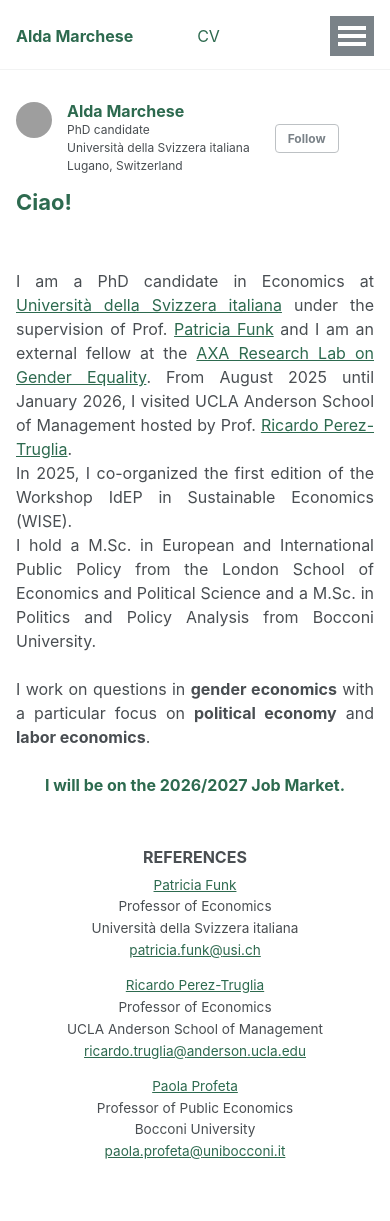
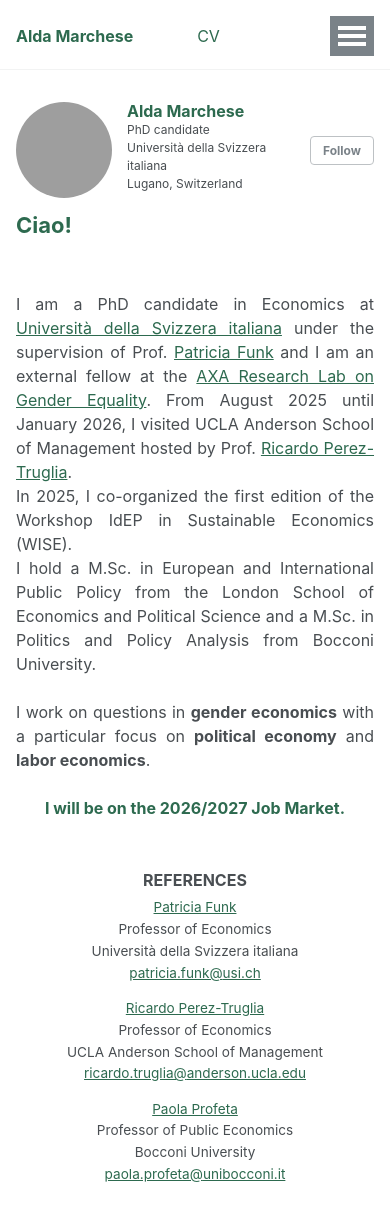
Before and after one commit to aldamarchese/aldamarchese.github.io, a Jekyll site: the page built from _pages/about.md, in a window 390 px wide and 1386 px high. Shown: the top 1221 px of the window. Built offline with Jekyll 4.4.1, drawn with Linux system fonts in a browser that asks for light colours.

Commit message:
Enlarge profile photo on phones and tablets
Co-Authored-By: Claude Opus 5 <noreply@anthropic.com>

```diff
--- a/_sass/_sidebar.scss
+++ b/_sass/_sidebar.scss
@@ -79,7 +79,7 @@
 .author__avatar {
   display: table-cell;
   vertical-align: top;
-  width: 36px;
+  width: 96px;
 
   @include breakpoint($large) {
     display: block;
```
